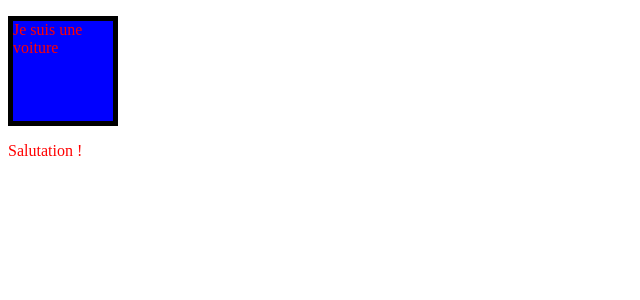
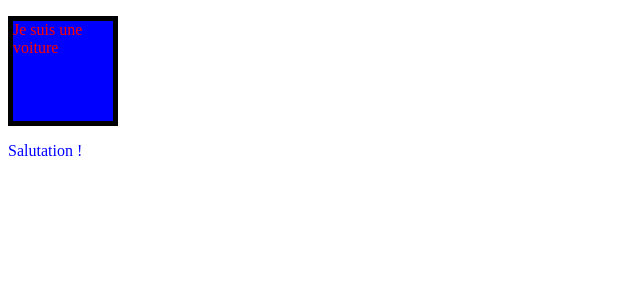
Before and after one commit to johannpa/React-test, a React (Create React App) app: page / in a window 1280 px wide. Shown: the top 300 px of the page, without its empty margins (0-640 px from the left). Built offline with nearby package versions, Linux system fonts and the light colour scheme.

Commit message:
To use multiple css class

```diff
--- a/src/components/Greatings/Greatings.jsx
+++ b/src/components/Greatings/Greatings.jsx
@@ -2,5 +2,5 @@ import React from "react";
 import style from "./style.module.css";
 
 export function Greatings() {
-  return <p className={style.box}>Salutation !</p>;
+  return <p className={style.box + " " + style.box2}>Salutation !</p>;
 }
--- a/src/components/Greatings/style.module.css
+++ b/src/components/Greatings/style.module.css
@@ -2,3 +2,7 @@
   height: 100px;
   width: 100px;
 }
+
+.box2 {
+  color: blue;
+}
```
